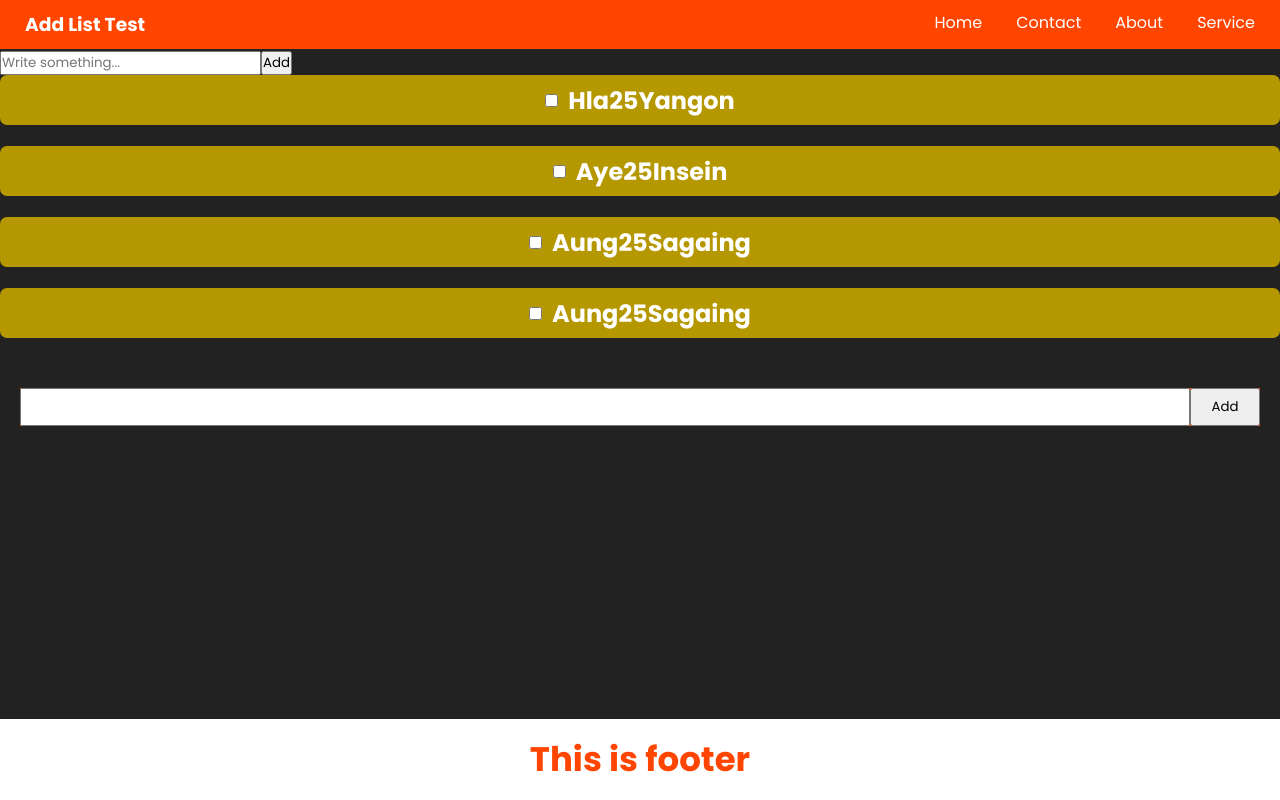
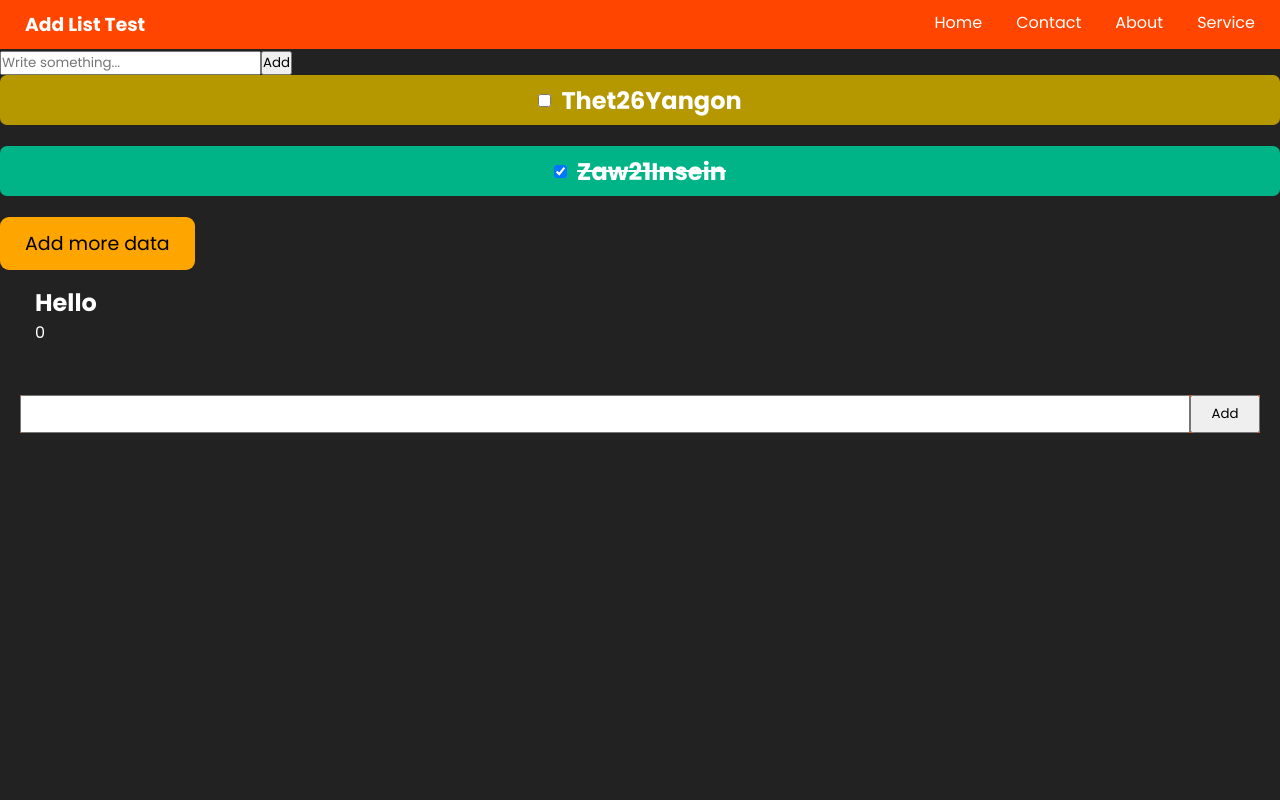
Before and after one commit to koheinthurako/React20-9-2023, a React (Create React App) app in the folder react-jsx/: page / in a window 1280 px wide. Built offline with nearby package versions, Linux system fonts and the light colour scheme.

Commit message:
useRef&useState

```diff
--- a/react-jsx/src/App.jsx
+++ b/react-jsx/src/App.jsx
@@ -115,7 +115,7 @@ const App = () => {
         <Propstart/>
         <Hookstart/>
       </div>
-      <Footer/>
+      {/* <Footer/> */}
 
     </div>
   )
--- a/react-jsx/src/components/Hookstart.css
+++ b/react-jsx/src/components/Hookstart.css
@@ -13,3 +13,8 @@
     width: 70px;
     cursor: pointer;
   }
+
+  .textWhite {
+    padding-left: 35px;
+    color: #fff;
+  }
--- a/react-jsx/src/components/List.css
+++ b/react-jsx/src/components/List.css
@@ -8,7 +8,7 @@
     align-items: center;
 }
 
-.done {
+.isDone {
     background-color: #00b487;
     text-decoration: line-through;
 }
--- a/react-jsx/src/components/List.jsx
+++ b/react-jsx/src/components/List.jsx
@@ -21,8 +21,8 @@ const List = ({name, age, location, isDone}) => {
       {/* <div style={isDone ? style.bgStyle : null}></div> */}
 
       {/* Attribute Binding => ပုံမှန် input type မှာ checked လို့ရေးလိုက်ရင် အကုန်လုံးအမှန်ဖြစ်သွားပြီး jsx မှာတော့ attribute နဲ့ တွဲပြီးသုံးလို့ရပါတယ်*/}
-        {/* <input type="checkbox" name="" id="" checked={isDone}/> */}
-        <input type="checkbox" name="" id=""/>
+        <input type="checkbox" name="" id="" checked={isDone}/>
+        {/* <input type="checkbox" name="" id=""/> */}
         <h2>{name}</h2>
         <h2>{age}</h2>
         <h2>{location}</h2>
--- a/react-jsx/src/components/Propstart.jsx
+++ b/react-jsx/src/components/Propstart.jsx
@@ -1,21 +1,58 @@
 import List from "./List"
+import { useState } from "react";
+
+// Props အကြောင်းစမယ်
 // ဒီ component ထဲမှာ List ဆိုတဲ့ children component ရှိတယ် ဒီထဲကနေသူ့ရဲ့ child component ထဲကို data passing ပေးချင်ရင်
 // Prop ကိုသုံးနိုင်တယ်
 
-const data = ["Hla", "Aye", "Aung"];
-
 // အပေါ်က data တွေကို List ထဲလှမ်းပေးချင်တယ်ဆိုရင် prop(name နေရာမှာကြိုက်တာရေးနိုင်တယ်) ကိုသုံးနိုင်တယ်
 
-const propstart = () => {
+const style = {
+  buttonStyle: {
+    backgroundColor: "orange",
+    border: "none",
+    padding: "12px 25px",
+    fontSize: "19px",
+    marginBottom: "15px",
+    cursor: "Pointer",
+    borderRadius: "9px"
+  }
+}
+
+const Propstart = () => {
+
+  const data = ["Hla", "Aye", "Aung"];
+
+  const [initialState, setInitialState] = useState([
+    {id: 1, name: "Thet", age: 26, location: "Yangon", isDone: false},
+    {id: 2, name: "Zaw", age: 21, location: "Insein", isDone: true}
+  ]);
+
+  const handleClick = () => {
+    const data = {};
+    setInitialState([...initialState]);
+  }
+
   return (
     <div>
       {/* Props တစ်ခုကို name မပေးပဲ သူ့ဘာသာထည့်ပေးလိုက်ရင် default true ဖြစ်တယ် */}
-        <List name={data[0]} age={25} location="Yangon" isDone={true}/>
+        {/* <List name={data[0]} age={25} location="Yangon" isDone={true}/>
         <List name={data[1]} age={25} location="Insein" isDone={false}/>
         <List name={data[2]} age={25} location="Sagaing" isDone={false}/>
-        <List name={data[2]} age={25} location="Sagaing" isDone/>
+        <List name={data[2]} age={25} location="Sagaing" isDone/> */}
+
+        {/* Props အကြောင်းပြီးသွားလို့ hook start က useState ကိုကြည့်ပြီးမှ အောက်က code တွေကိုဆက်ကြည့်ပါ */}
+        {/* အပေါ်ကလို List တွေအများကြီးမရေးချင်လို့ useState ကိုသုံးပြီး looping ပတ်ထုတ်ချင်တယ်ဆိုရင် */}
+        {/* ဒါဆိုရင်တော့ အပေါ်က data နေရာတွေမှာ useState ထဲက Dynamic Object Array တွေဝင်သွားပြီး အောက်ကလို key နေရာမှာ custom id တွေထည့်ကာ */}
+        {/* List ကို loop ပတ်ပြီးတော့ ထုတ်လို့ရသွားမှာပဲဖြစ်ပါတယ် */}
+        {initialState.map(i => <List name={i.name} age={i.age} location={i.location} isDone={i.isDone} key={i.id}></List>)}
+
+        {/* ဒီတစ်ခါတော့ အောက်က button ကိုနှိပ်တာနဲ့ handleClick method ကနေတစ်ဆင့် useState ထဲက initialState မှာရှိတဲ့ တန်ဖိုးတွေအပြင်
+          နောက်ထပ်တန်ဖိုးတွေပါ ထပ်ထည့်ခြင်းဖြစ်တယ် နောက်ထပ်တန်ဖိုးတွေထပ်ထည့်ဖို့အတွက် Array ရဲ့ spread operator ကိုသုံးလို့ရတယ်
+        */}
+        <button onClick={handleClick} style={style.buttonStyle}>Add more data</button>
     </div>
   )
 }
 
-export default propstart
+export default Propstart
--- a/react-jsx/src/components/hookStart.jsx
+++ b/react-jsx/src/components/hookStart.jsx
@@ -1,13 +1,16 @@
 import "./Hookstart.css";
-import { useRef } from "react";
+import { useRef, useState } from "react";
 
-// Hook အကြောင်းစမယ် အောက်မှာ form တစ်ခုရှိတယ် သူ့နဲ့ဆိုင်တဲ့ action တွေလုပ်တော့မယ်ဆိုရင် useref hook ကနေစမယ်
+// Hook အကြောင်းစမယ် Hook တွေရဲ့ထိပ်ဆုံးမှာ use ဆိုတဲ့ စာလုံးကိုသုံးလေ့ရှိတယ်
+// အောက်မှာ form တစ်ခုရှိတယ် သူ့နဲ့ဆိုင်တဲ့ action တွေလုပ်တော့မယ်ဆိုရင် useRef hook ကနေစမယ်
 // useref ကို react library က provide ပေးထားပါတယ် သူ့ကိုယူသုံးဖို့ဆိုရင် react ကနေ object destruction ကိုသုံးပြီး useref ကို import လုပ်
 // useref က ref container တစ်ခုပဲ သူ့အထဲမှာ .current ဆိုတဲ့ object တစ်ခုပါတယ် သူ့ထဲမှာပါတဲ့ function တွေကိုယူသုံးလို့ရပါတယ်
 // ref ဆိုတာကတော့ သူ့ရဲ့ current ဆိုတဲ့ box ထဲမှာ ကိုယ်လုပ်ချင်တာကိုပေးသိမ်းလိုက်ပြီး document.getElementById() တို့လို DOM ကိုလည်း access လုပ်နိုင်ပါတယ်
 // ref ကိုစမသုံးခင် initialize လုပ်ရမယ်
 
 const Hookstart = () => {
+
+    const textWhite = "textWhite";
 
     // useRef တို့ကိုလည်း hook လို့ခေါ်တယ်
     const inputRef = useRef();
@@ -18,7 +21,7 @@ const Hookstart = () => {
     const handleClick = (e) => {
         e.preventDefault();
         // focus ကတော့ input ကိုနှိပ်လိုက်တာနဲ့ နှိပ်လိုက်တဲ့ အကွက်ကို focus သွားလုပ်သွားမှာဖြစ်ပါတယ်
-        // ပြန်ရှင်းရရင် inputRef ဆိုတာကတော့ ကိုယ်တစ်ခုခုလုပ်စေချင်တဲ့ element တစ်ခုကို လှမ်းဖမ်းလိုက်တဲ့ နာမည်ပေးလိုက်သည့် hook တစ်ခုဖြစ်ပြီး
+        // ပြန်ရှင်းရရင် inputRef ဆိုတာကတော့ ကိုယ်တစ်ခုခုလုပ်စေချင်တဲ့ element တစ်ခုကို လှမ်းဖမ်းလိုက်တဲ့ နာမည်ပေးလိုက်သည့် useRef hook တစ်ခုဖြစ်ပြီး
         // သူ့ကို button တစ်ခု၏ function တစ်ခုကနေ inputRef variable ကိုပြန်သုံးကာ inputRef.current ထဲက DOM Access Control လုပ်နိုင်တာပါ
         inputRef.current.focus();
         inputRef.current.style.borderColor = "red";
@@ -26,8 +29,29 @@ const Hookstart = () => {
         // အပေါ်က console.log() ကတော့ inputRef ကိုသုံးထားတဲ့ input box ထဲကရိုက်လိုက်တဲ့ value တွေကို console ပြန်ထုတ်ထားတာပါ
     }
 
+    // လက်ရှိအချိန်ထိသင်ထားပြီးသား prop တွေကို stateless တွေလို့ခေါ်တယ် (ညိတွယ်မှုမရှိတဲ့အဓိပ္ပာယ်)
+
+    // useState စမယ် useState က Array Destructuring နည်းနဲ့သုံးတယ်
+    // initialState ကတော့ မူရင်းအခြေအနေကိုဆိုလိုပြီး, setInitialState ကတော့မူရင်းကိုပြန်လည် ပြင်ဆင်လိုက်တဲ့ အခြေအနေကိုဆိုလိုပါသည်
+    const [initialState, setInitialState] = useState("Hello");
+    // initialState က useState ထဲမှာ ထည့်လိုက်တဲ့တန်ဖိုးတွေကို ကိုယ်စားပြုပြီး initialState ကိုပြင်ချင်တယ်ဆိုမှ setInitialState ကိုသုံးရတယ်
+
+    // လက်ရှိအတိုင်းဆို useState() ထဲမှာ "Hello" ရှိနေပြီး "Hello" ကိုပြန်ပြင်ချင်တယ်ဆိုရင် setInitialState ကိုသုံးရမယ်
+    const handleHook = () => {
+        // setInitialState ထဲမှာ တန်ဖိုးအသစ်ထည့်လိုက်ရုံနဲ့ h2 element ကိုနှိပ်ရင် handleHook အလုပ်လုပ်ပြီး Hello ကပြောင်းသွားမယ်
+        setInitialState("No Hello!")
+    }
+
+    // ဒါဆိုရင် အောက်မှာ useState() ထဲက 0 တန်ဖိုးကို အောက်က p element ကိုနှိပ်ရုံနဲ့ 1 ပေါင်းသွားမယ့်ပုံစံရေးထားခြင်းဖြစ်ပါတယ်
+    const [start, updateStart] = useState(0);
+    const handleCountHook = () => {
+        updateStart(start + 1);
+    }
+
     return (
     <div>
+        <h2 onClick={handleHook} className={textWhite}>{initialState}</h2>
+        <p onClick={handleCountHook} className={textWhite}>{start}</p>
         <form className='formBox'>
             <input ref={inputRef} type="text" />
             <button onClick={handleClick}>Add</button>
```
Also changed, not shown: react-jsx/note.txt (added).
